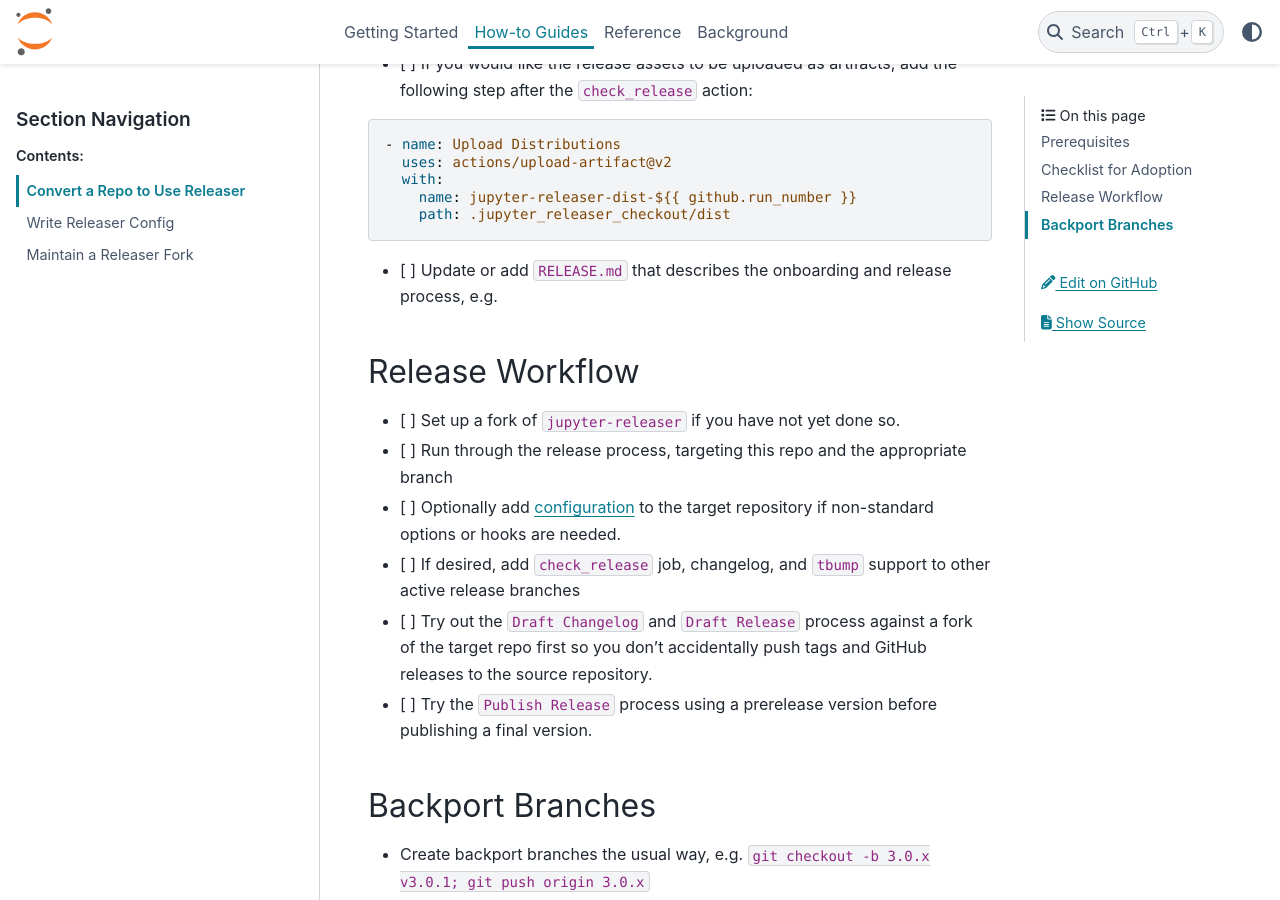
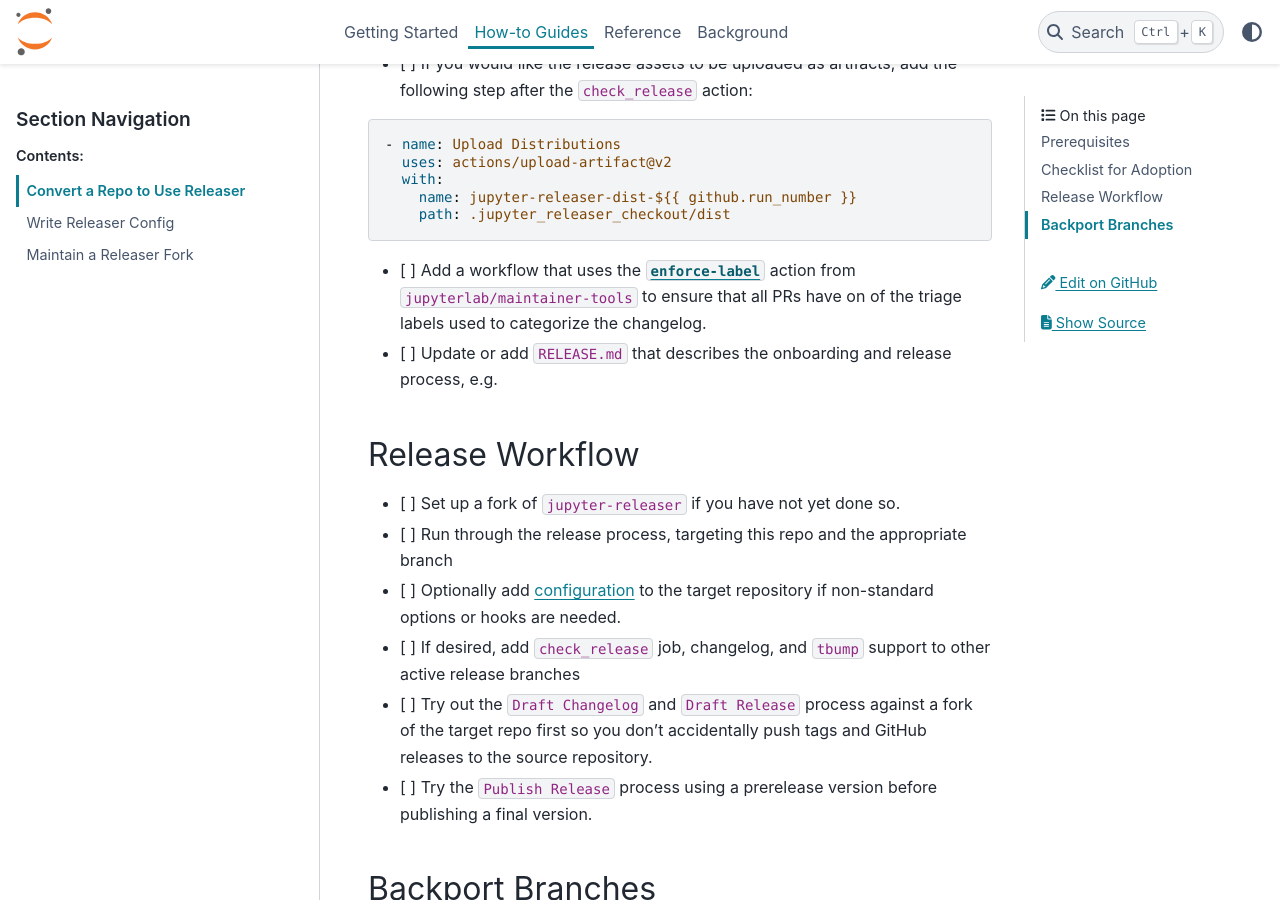
Before and after one commit to jupyter-server/jupyter_releaser, a Sphinx documentation site: the page built from docs/source/how_to_guides/convert_repo.md, in a window 1280 px wide and 900 px high, scrolled down 2165 px. Built offline with Sphinx 7.4.7 and the PyData theme 0.15.4, drawn with Linux system fonts in a browser that asks for light colours.

Commit message:
add note about using enforce label workflow

````diff
--- a/docs/source/how_to_guides/convert_repo.md
+++ b/docs/source/how_to_guides/convert_repo.md
@@ -85,6 +85,9 @@
     path: .jupyter_releaser_checkout/dist
 ```
 
+- [ ] Add a workflow that uses the [`enforce-label`](https://github.com/jupyterlab/maintainer-tools#enforce-labels) action from `jupyterlab/maintainer-tools` to ensure that all PRs have on of the triage labels used to
+categorize the changelog.
+
 - [ ] Update or add `RELEASE.md` that describes the onboarding and release process, e.g.
 
 ## Release Workflow
````
